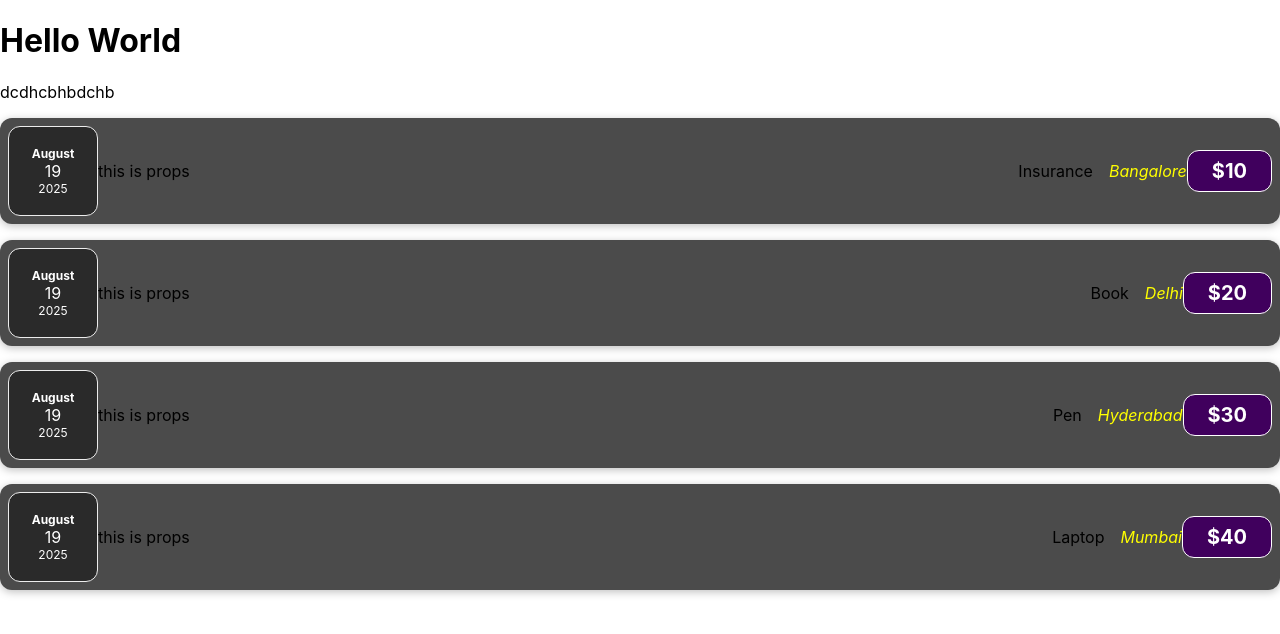
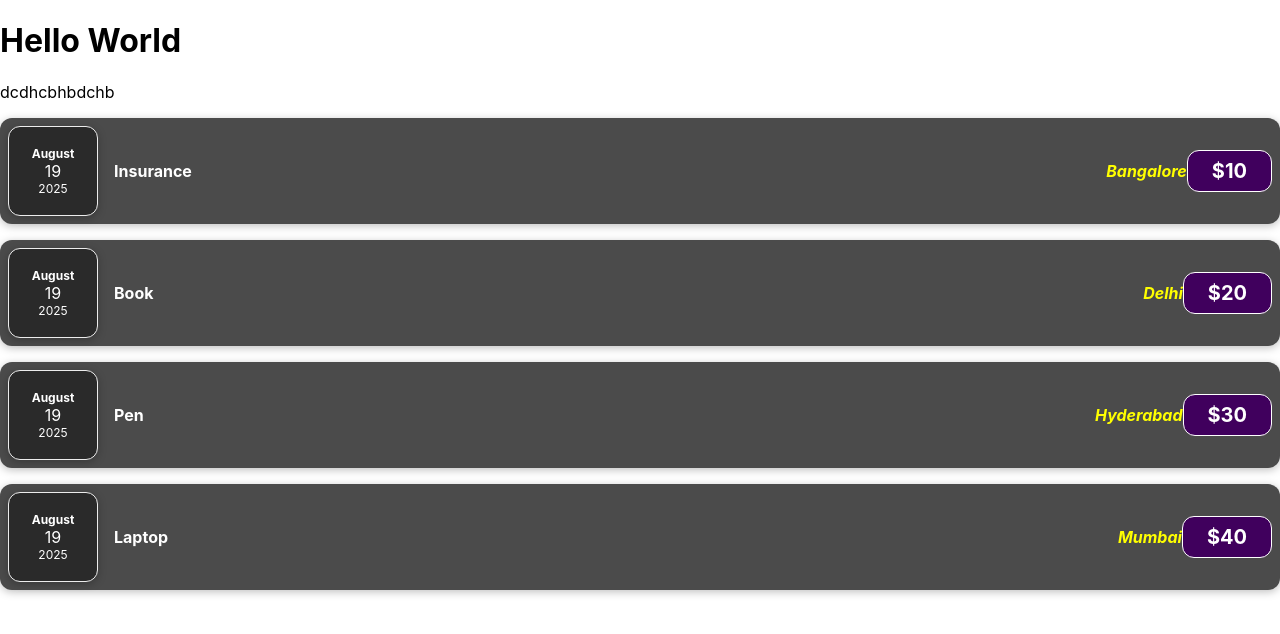
Before and after one commit to KunalSingh2001/First-create-react-app, a React (Create React App) app: page / in a window 1280 px wide. Shown: the top 634 px of the page. Built offline with nearby package versions, Linux system fonts and the light colour scheme.

Commit message:
Created the first Wrapper Component

```diff
--- /dev/null
+++ b/src/components/Card.css
@@ -0,0 +1,4 @@
+.card {
+    box-shadow: 0 2px 8px rgba(0, 0, 0, 0.25);
+    border-radius: 12px;
+}
--- /dev/null
+++ b/src/components/Card.jsx
@@ -0,0 +1,6 @@
+import "./Card.css";
+function Card (props) {
+    const classes = 'card ' + props.className;
+    return <div className={classes}>{props.children}</div>;
+}
+export default Card;
--- a/src/components/ExpenseDate.css
+++ b/src/components/ExpenseDate.css
@@ -6,7 +6,6 @@
   border: 1px solid #ececec;
   background-color: #2a2a2a;
   color: white;
-  border-radius: 12px;
   align-items: center;
   justify-content: center;
 }
--- a/src/components/ExpenseDate.jsx
+++ b/src/components/ExpenseDate.jsx
@@ -1,4 +1,5 @@
 import "./ExpenseDate.css";
+import Card from "./Card.jsx";
 const months = [
     "January",
     "February",
@@ -18,11 +19,11 @@ function ExpensesDate (props) {
     let getFullYear = props.date.getFullYear();
     let date = props.date.getDate();
     return (
-        <div class="expense-date">
-            <div class="expense-date__month">{months[month]}</div>
-            <div class="expense-date__dayexpense-date__day">{date}</div>
-            <div class="expense-date__year">{getFullYear}</div>
-        </div>
+        <Card className="expense-date">
+            <div className="expense-date__month">{months[month]}</div>
+            <div className="expense-date__dayexpense-date__day">{date}</div>
+            <div className="expense-date__year">{getFullYear}</div>
+        </Card>
     );
 }
 
--- a/src/components/ExpenseItem.css
+++ b/src/components/ExpenseItem.css
@@ -2,10 +2,8 @@
   display: flex;
   justify-content: space-between;
   align-items: center;
-  box-shadow: 0 2px 8px rgba(0, 0, 0, 0.25);
   padding: 0.5rem;
   margin: 1rem 0;
-  border-radius: 12px;
   background-color: #4b4b4b;
 }
 
--- a/src/components/ExpensesItem.jsx
+++ b/src/components/ExpensesItem.jsx
@@ -1,17 +1,14 @@
 import "./ExpenseItem.css";
 import ExpenseDate from "./ExpenseDate.jsx"
+import Card from "./Card.jsx";
 function ExpansesList(props) {
-
-
     return (
-        <div class="expense-item">
-
+        <Card className="expense-item">
             <ExpenseDate date ={props.date} />
-            <p className="expense-item__description">{props.description}</p>
-            <div>{props.title}</div>
-            <div className="expense-item__location">{props.location}</div>
+            <h2>{props.title}</h2>
+            <h4 className="expense-item__location">{props.location}</h4>
             <div className="expense-item__price">{props.price}</div>
-        </div>
+        </Card>
     );
 }
 export default ExpansesList;
```
